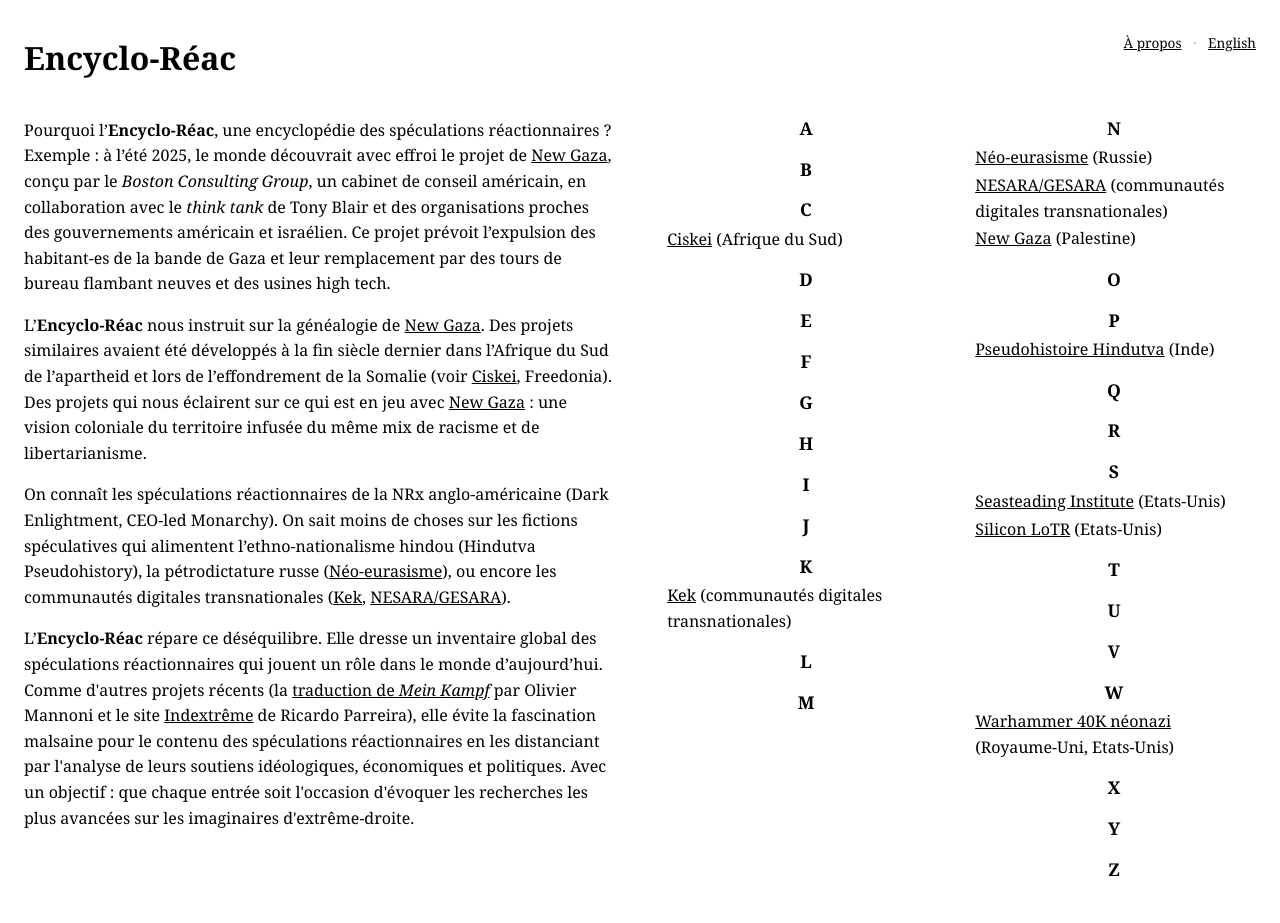
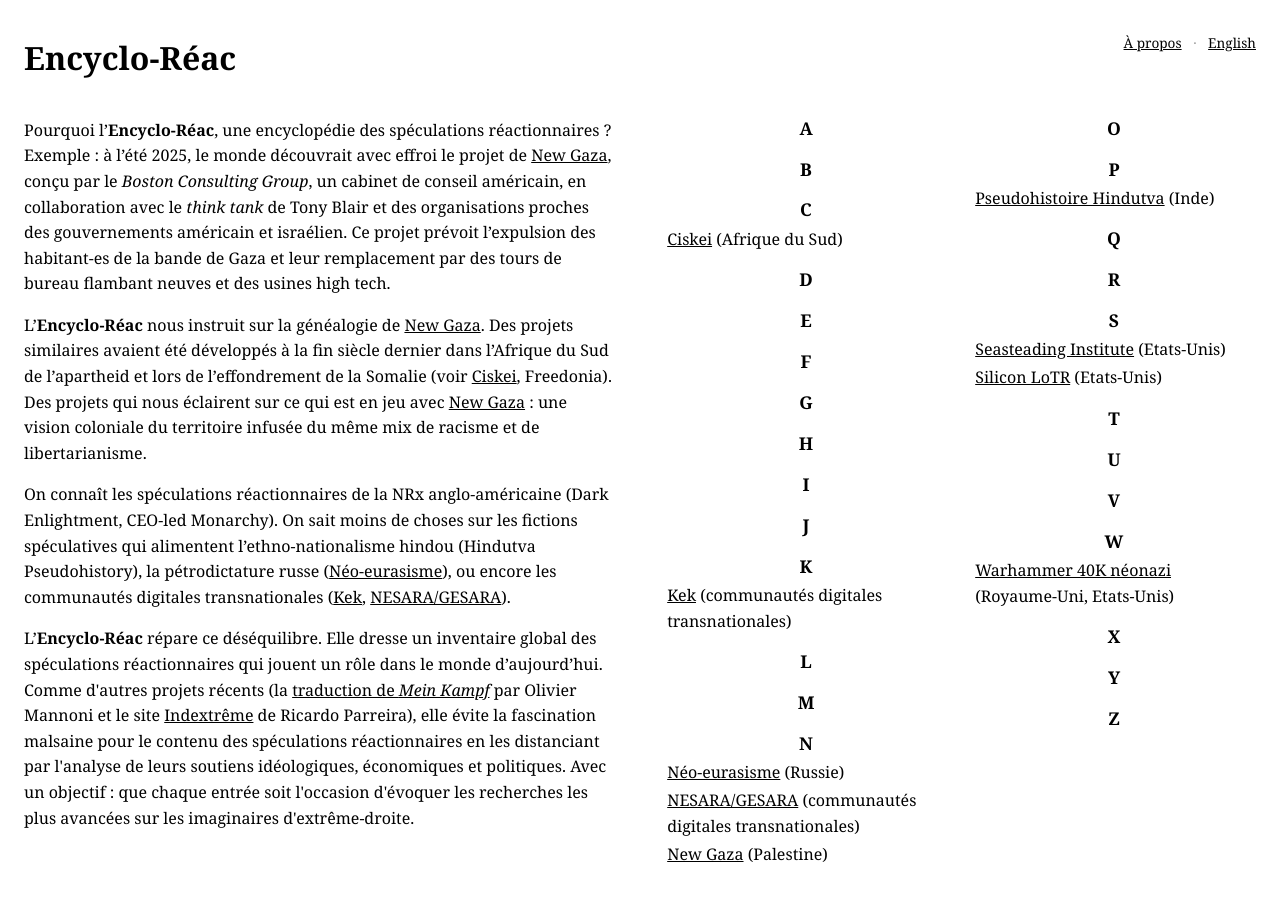
Before and after one commit to encycloreac/encycloreac.github.io, a Jekyll site: the page built from index.html, in a window 1280 px wide. Built offline with Jekyll 4.4.1, drawn with Linux system fonts in a browser that asks for light colours.

Commit message:
Update home.html

```diff
--- a/_layouts/home.html
+++ b/_layouts/home.html
@@ -27,14 +27,14 @@
     <div class="sommaire-columns">
 
       <div class="col-1">
-        {% assign letters1 = "ABCDEFGHIJKLM" | split: "" %}
+        {% assign letters1 = "ABCDEFGHIJKLMN" | split: "" %}
         {% for letter in letters1 %}
           {% include letter-group.html letter=letter lang=lang %}
         {% endfor %}
       </div>
 
       <div class="col-2">
-        {% assign letters2 = "NOPQRSTUVWXYZ" | split: "" %}
+        {% assign letters2 = "OPQRSTUVWXYZ" | split: "" %}
         {% for letter in letters2 %}
           {% include letter-group.html letter=letter lang=lang %}
         {% endfor %}
```
